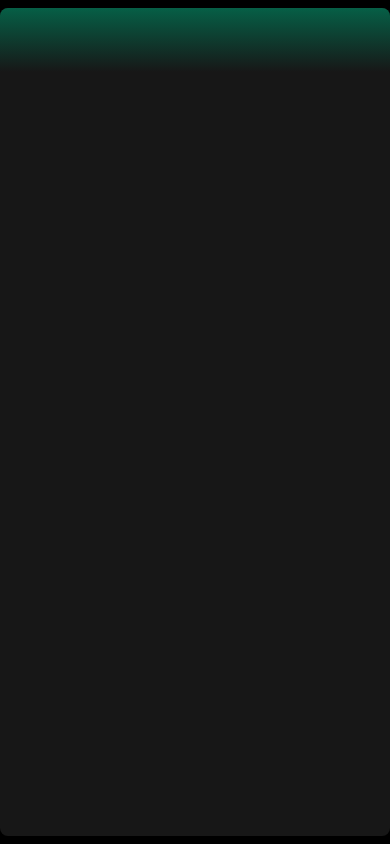
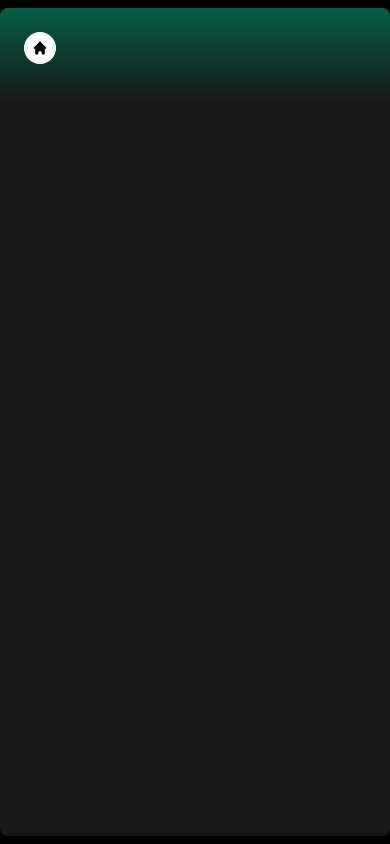
Before and after one commit to sigma390/Spotify-Clone, a Next.js app in the folder spotify-clone/: page / in a window 390 px wide. Built offline with nearby package versions, Linux system fonts and the light colour scheme.

Commit message:
Home Icon for mobile device added!!!

```diff
--- a/spotify-clone/components/Header.tsx
+++ b/spotify-clone/components/Header.tsx
@@ -3,6 +3,7 @@ import { useRouter } from 'next/navigation';
 import React from 'react'
 import { RxCaretLeft, RxCaretRight } from 'react-icons/rx';
 import { twMerge } from 'tailwind-merge';
+import { HiHome } from 'react-icons/hi';
 
 interface HeaderProps {
     children: React.ReactNode;
@@ -72,6 +73,16 @@ export const Header: React.FC<HeaderProps> = ({
         </div>
         <div className='flex md:hidden gap-x-2 items-center'>
 
+          <button className='flex
+          items-center
+          justify-center
+          hover:opacity-75
+          bg-white
+          rounded-full
+          p-2'>
+            <HiHome className='text-black size={20}'/>
+          </button>
+
 
 
         </div>
```
